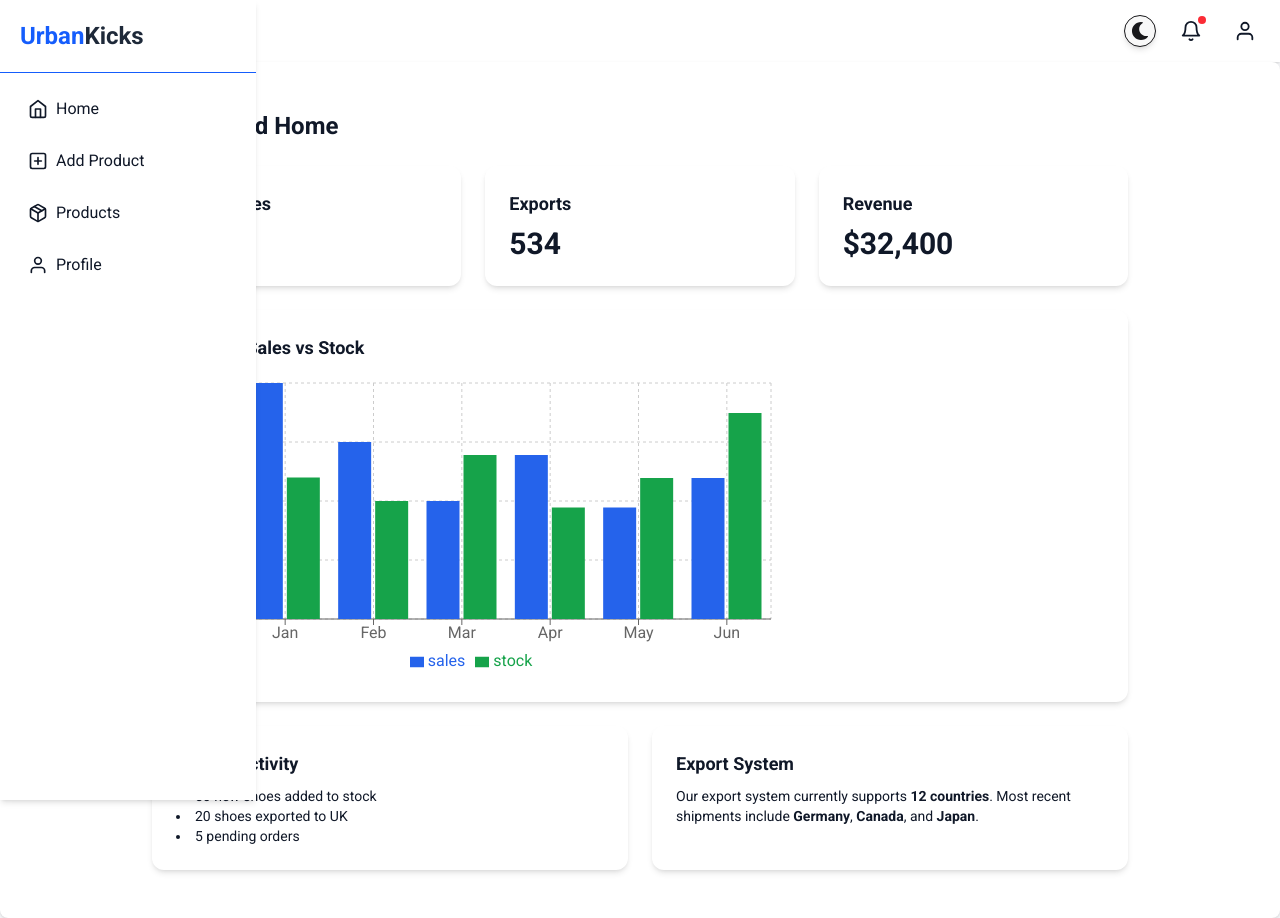
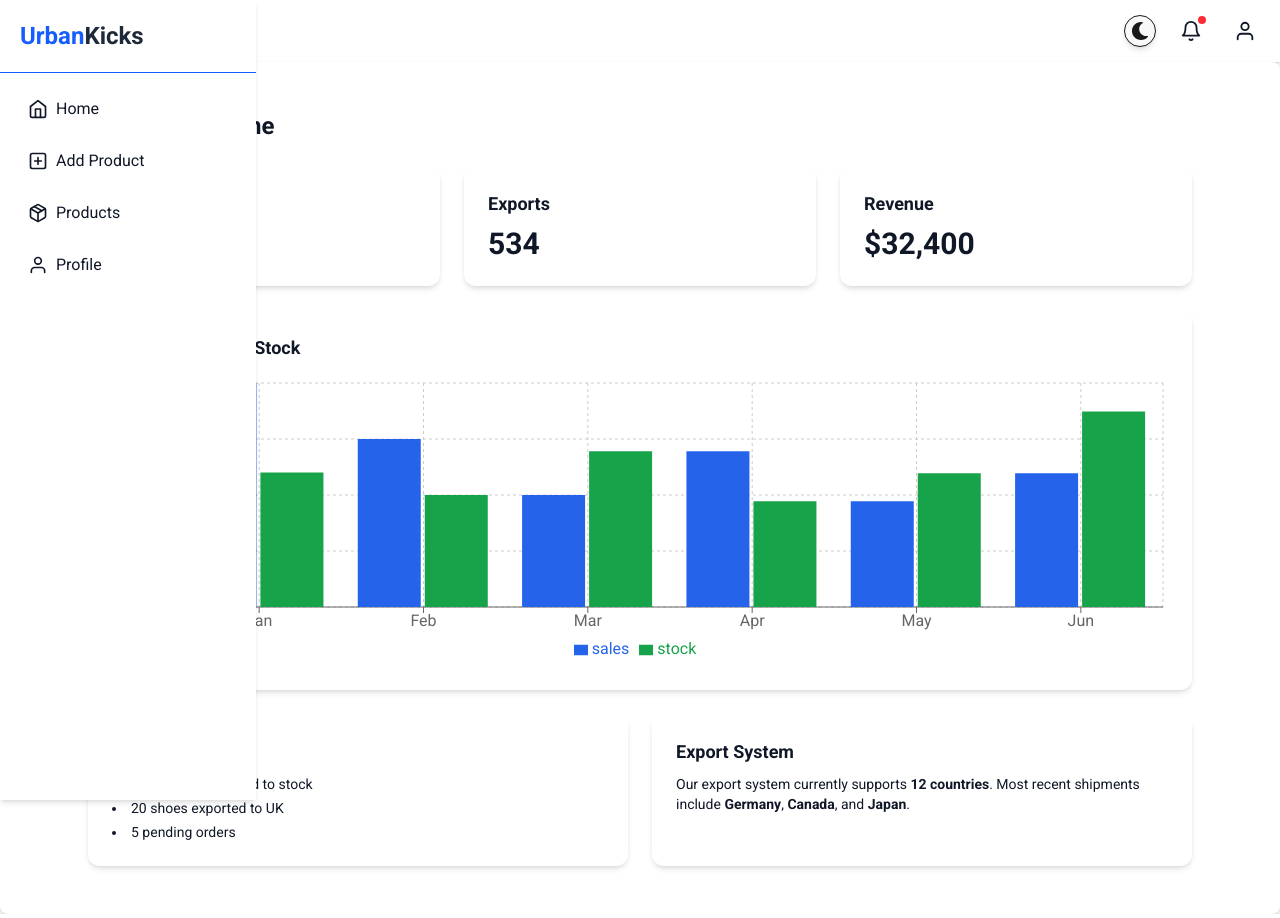
Before and after one commit to MdAkramHossenSujan/ShoeHub, a Next.js app: page /dashboard in a window 1280 px wide. Built offline with nearby package versions, Linux system fonts and the light colour scheme.

Commit message:
made dashboard respnsive

```diff
--- a/src/app/dashboard/page.jsx
+++ b/src/app/dashboard/page.jsx
@@ -1,6 +1,15 @@
 "use client"
 import React from "react";
-import { BarChart, Bar, XAxis, YAxis, CartesianGrid, Tooltip, Legend } from "recharts";
+import {
+  BarChart,
+  Bar,
+  XAxis,
+  YAxis,
+  CartesianGrid,
+  Tooltip,
+  Legend,
+  ResponsiveContainer,
+} from "recharts";
 
 export default function Page() {
   // Dummy data for graph
@@ -14,31 +23,35 @@ export default function Page() {
   ];
 
   return (
-    <div className="flex justify-end">
-      <div className="p-6 max-w-5xl mx-auto space-y-6">
+    <div className="flex justify-center px-4 sm:px-6 lg:px-8">
+      <div className="p-6 w-full max-w-6xl space-y-6">
         {/* Dashboard Title */}
         <h1 className="text-2xl font-bold">Dashboard Home</h1>
 
         {/* Stats Section */}
-      <div className="grid grid-cols-1 md:grid-cols-3 gap-6">
-        <div className=" p-6 rounded-xl shadow-md">
+        <div className="grid grid-cols-1 sm:grid-cols-2 lg:grid-cols-3 gap-6">
+          <div className="p-6 rounded-xl shadow-md">
             <h2 className="text-lg font-semibold">Total Shoes</h2>
             <p className="text-3xl font-bold mt-2">1,245</p>
           </div>
-        <div className=" p-6 rounded-xl shadow-md">
+          <div className="p-6 rounded-xl shadow-md">
             <h2 className="text-lg font-semibold">Exports</h2>
             <p className="text-3xl font-bold mt-2">534</p>
           </div>
-        <div className=" p-6 rounded-xl shadow-md">
+          <div className="p-6 rounded-xl shadow-md">
             <h2 className="text-lg font-semibold">Revenue</h2>
             <p className="text-3xl font-bold mt-2">$32,400</p>
           </div>
         </div>
 
         {/* Chart Section */}
-      <div className=" p-6 rounded-xl shadow-md">
-        <h2 className="text-lg font-semibold mb-4">Monthly Sales vs Stock</h2>
-        <BarChart width={600} height={300} data={data}>
+        <div className="p-6 rounded-xl shadow-md">
+          <h2 className="text-lg font-semibold mb-4">
+            Monthly Sales vs Stock
+          </h2>
+          <div className="w-full h-72">
+            <ResponsiveContainer width="100%" height="100%">
+              <BarChart data={data}>
                 <CartesianGrid strokeDasharray="3 3" />
                 <XAxis dataKey="name" />
                 <YAxis />
@@ -47,23 +60,27 @@ export default function Page() {
                 <Bar dataKey="sales" fill="#2563eb" />
                 <Bar dataKey="stock" fill="#16a34a" />
               </BarChart>
+            </ResponsiveContainer>
+          </div>
         </div>
 
         {/* Extra Info Section */}
-      <div className="grid grid-cols-1 md:grid-cols-2 gap-6">
-        <div className=" p-6 rounded-xl shadow-md">
+        <div className="grid grid-cols-1 lg:grid-cols-2 gap-6">
+          <div className="p-6 rounded-xl shadow-md">
             <h2 className="text-lg font-semibold">Recent Activity</h2>
-          <ul className="list-disc list-inside mt-2 text-sm">
+            <ul className="list-disc list-inside mt-2 text-sm space-y-1">
               <li>50 new shoes added to stock</li>
               <li>20 shoes exported to UK</li>
               <li>5 pending orders</li>
             </ul>
           </div>
-        <div className=" p-6 rounded-xl shadow-md">
+          <div className="p-6 rounded-xl shadow-md ">
             <h2 className="text-lg font-semibold">Export System</h2>
             <p className="text-sm mt-2">
-            Our export system currently supports <strong>12 countries</strong>.
-            Most recent shipments include <strong>Germany</strong>, <strong>Canada</strong>, and <strong>Japan</strong>.
+              Our export system currently supports{" "}
+              <strong>12 countries</strong>. Most recent shipments include{" "}
+              <strong>Germany</strong>, <strong>Canada</strong>, and{" "}
+              <strong>Japan</strong>.
             </p>
           </div>
         </div>
```
Lines whose indentation alone changed are shown as unchanged.
